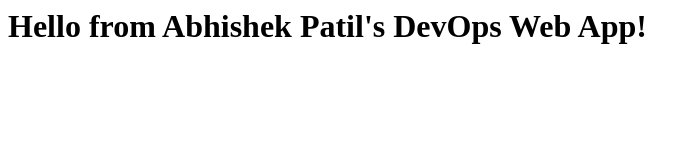
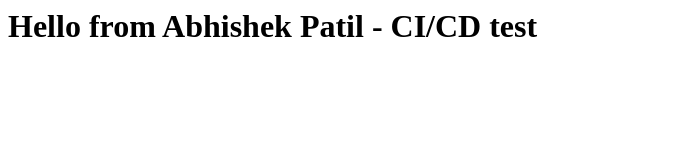
Before and after one commit to abhi-shek-21/devops-portfolio-webapp, a plain HTML site: page index.html in a window 1280 px wide. Shown: the whole page, without its empty margins (0-699 px from the left). Drawn offline with Linux system fonts and the light colour scheme.

Commit message:
CI/CD test update

```diff
--- a/index.html
+++ b/index.html
@@ -1,5 +1,5 @@
 <html>
   <body>
-    <h1>Hello from Abhishek Patil's DevOps Web App!</h1>
+    <h1>Hello from Abhishek Patil - CI/CD test</h1>
   </body>
 </html>
```
